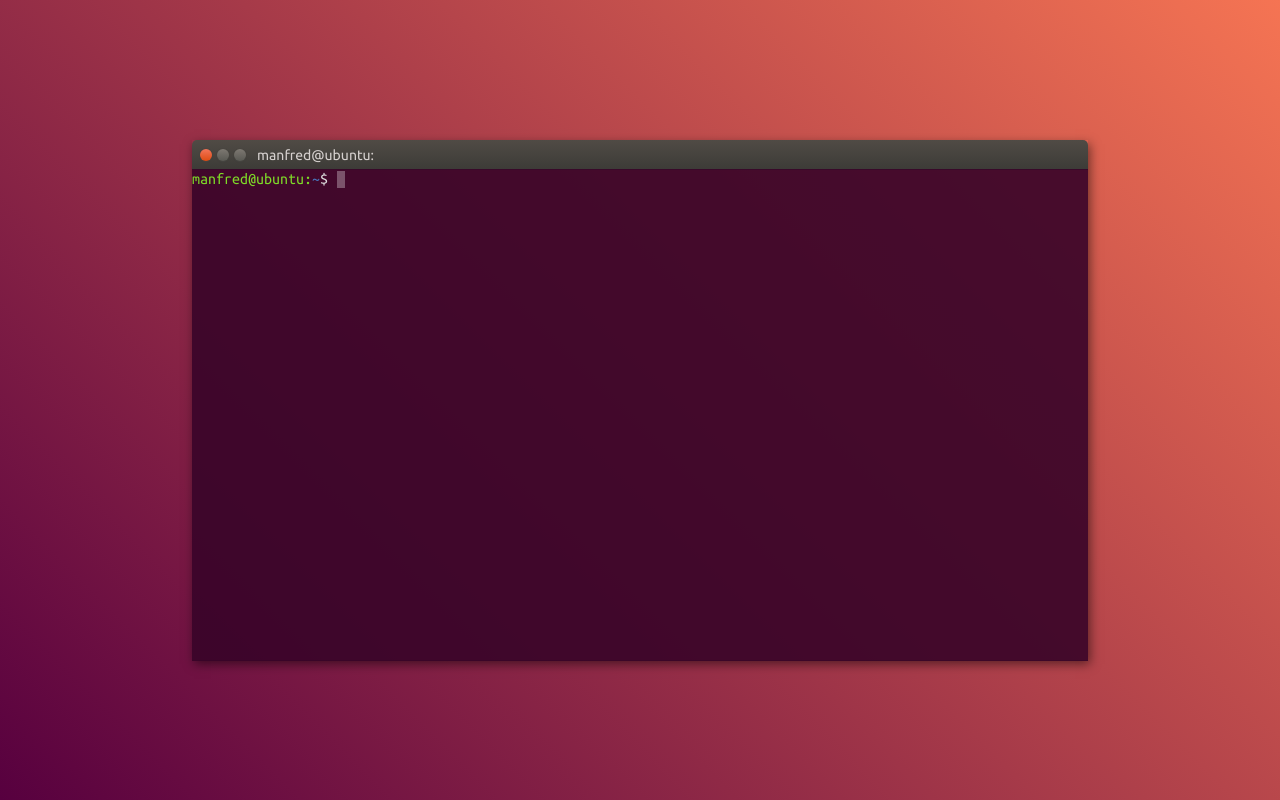
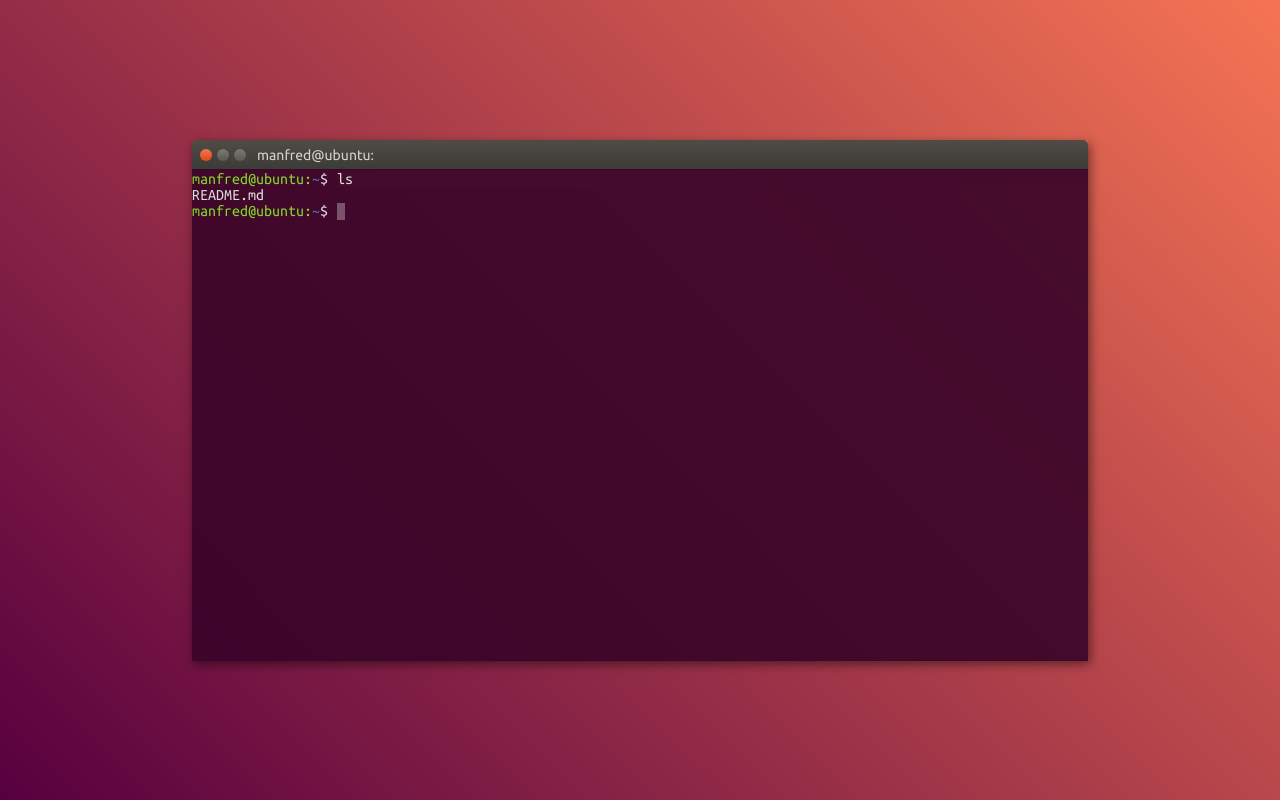
Before and after one commit to redBaron23/react-ubuntu-terminal, a React (Create React App) app: page / in a window 1280 px wide. Built offline with nearby package versions, Linux system fonts and the light colour scheme.

Commit message:
first history

```diff
--- a/src/Components/UbuntuTerminal/index.tsx
+++ b/src/Components/UbuntuTerminal/index.tsx
@@ -19,6 +19,28 @@ const UbuntuTerminal = (props: Props) => {
     setInputWidth(e.target.value.length * 8);
   };
 
+  const renderHistoryItem = () => {
+    return (
+      <HistoryItemContainer>
+        <TerminalPrompt>
+          <TerminalPromptUser>{username}@ubuntu:</TerminalPromptUser>
+          <TerminalPromptLocation>~</TerminalPromptLocation>
+          <TerminalPromptBling>$</TerminalPromptBling>
+          <TerminalPromptInput
+            type="text"
+            value={"ls"}
+            onChange={handleOnType}
+            ref={inputRef}
+            isHistory
+          />
+        </TerminalPrompt>
+        <TerminalPrompt>
+          <TerminalPromptBling>README.md</TerminalPromptBling>
+        </TerminalPrompt>
+      </HistoryItemContainer>
+    );
+  };
+
   return (
     <Container>
       <Terminal onClick={() => inputRef.current.focus()}>
@@ -31,6 +53,7 @@ const UbuntuTerminal = (props: Props) => {
           <BarUser>{username}@ubuntu:</BarUser>
         </TerminalBar>
         <TerminalBody>
+          {renderHistoryItem()}
           <TerminalPrompt>
             <TerminalPromptUser>{username}@ubuntu:</TerminalPromptUser>
             <TerminalPromptLocation>~</TerminalPromptLocation>
@@ -164,8 +187,9 @@ const TerminalPromptBling = styled.span`
   color: #dddddd;
 `;
 
-const TerminalPromptInput = styled.input`
-  background: rgba(56, 4, 40, 0.9);
+const TerminalPromptInput = styled.input<{ isHistory?: boolean }>`
+  background: ${(props) =>
+    props.isHistory ? "rgb(69,11,44)" : "rgba(56, 4, 40, 0.9)"};
   color: #dddddd;
   font-family: "Ubuntu Mono";
   font-size: 1em;
@@ -173,6 +197,7 @@ const TerminalPromptInput = styled.input`
   border: none;
   margin-left: 9px;
 
+  ${(props) => props.isHistory && { width: "100%" }};
   &:focus-visible {
     outline: none;
     caret-color: transparent;
@@ -186,4 +211,9 @@ const TerminalPromptCursor = styled.span`
   animation: ${Blink} 1200ms linear infinite;
 `;
 
+const HistoryItemContainer = styled.div`
+  display: flex;
+  flex-direction: column;
+`;
+
 export default UbuntuTerminal;
```
